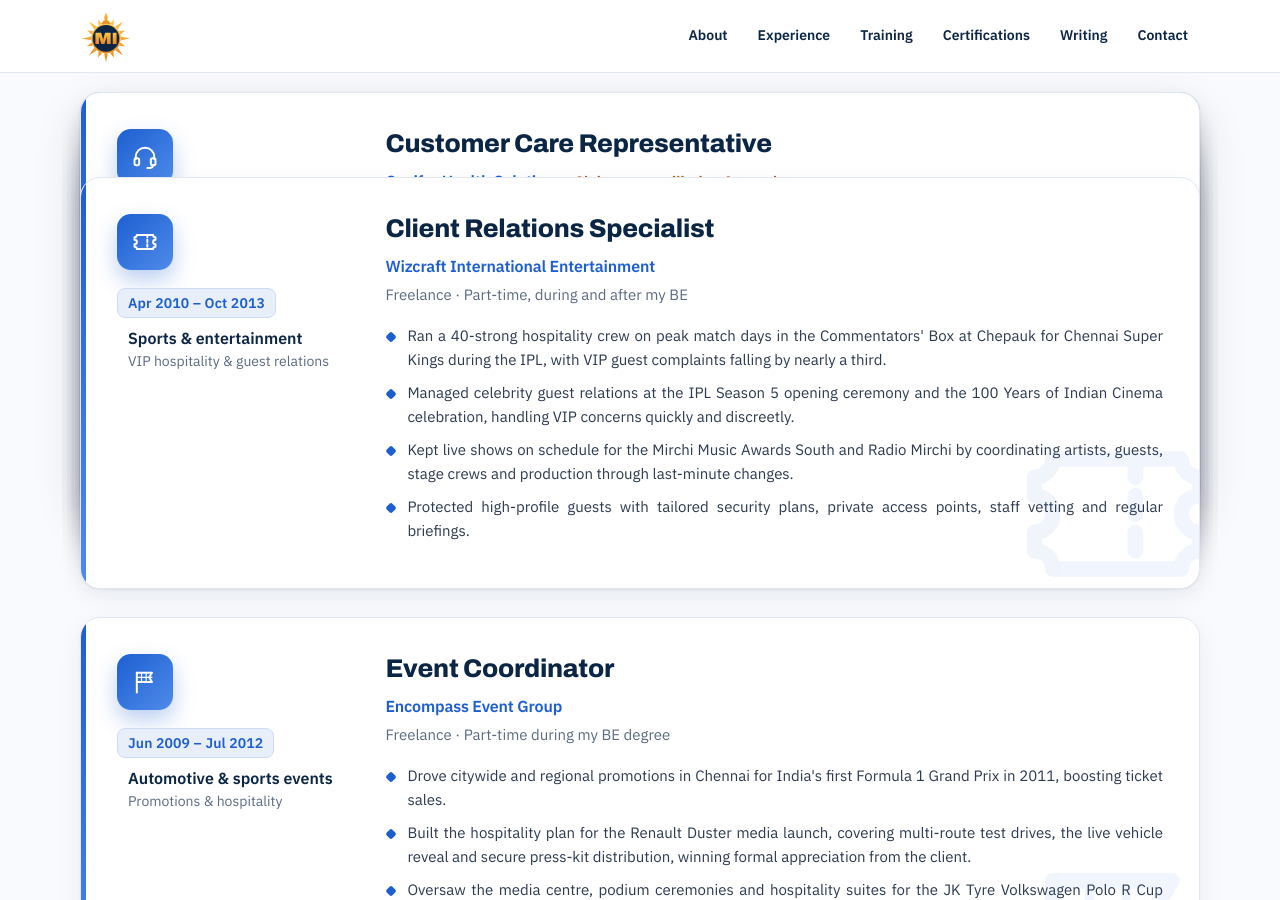
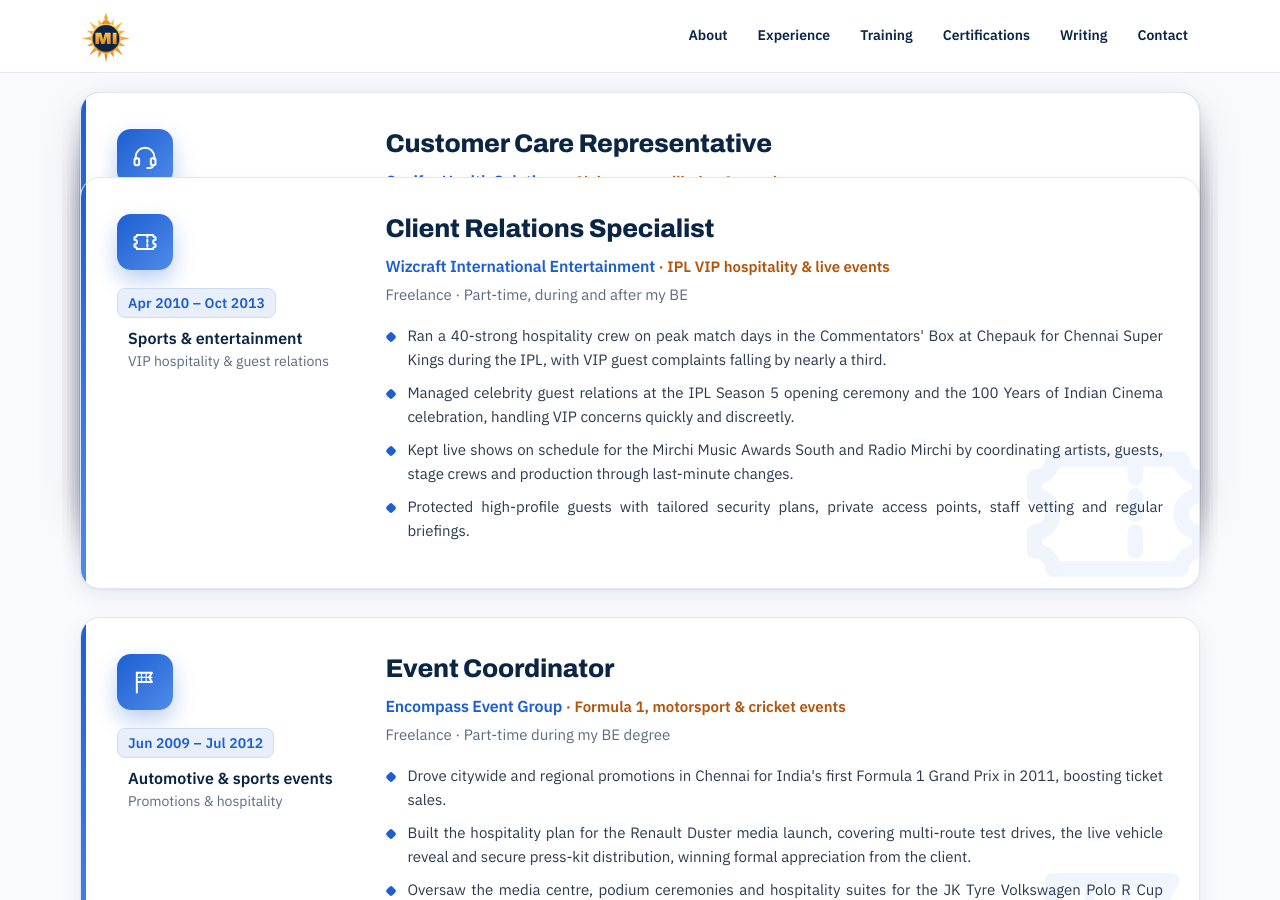
Before and after one commit to Madhan-I/Madhan-I.github.io, a Jekyll site: the page built from index.html, in a window 1280 px wide and 900 px high, scrolled down 5874 px. Built offline with Jekyll 4.4.1, drawn with Linux system fonts in a browser that asks for light colours.

Commit message:
Add work-stream labels to event roles
Co-Authored-By: Claude Opus 5.5 <noreply@anthropic.com>
Claude-Session: https://claude.ai/code/session_01MFRrTt7LBDdX57m85KHNGp

```diff
--- a/_data/profile.yml
+++ b/_data/profile.yml
@@ -211,6 +211,7 @@ experience:
     icon: ticket
     company: Wizcraft International Entertainment
     detail: Freelance · Part-time, during and after my BE
+    project: "IPL VIP hospitality & live events"
     points:
       - "Ran a 40-strong hospitality crew on peak match days in the Commentators' Box at Chepauk for Chennai Super Kings during the IPL, with VIP guest complaints falling by nearly a third."
       - "Managed celebrity guest relations at the IPL Season 5 opening ceremony and the 100 Years of Indian Cinema celebration, handling VIP concerns quickly and discreetly."
@@ -222,6 +223,7 @@ experience:
     icon: flag
     company: Encompass Event Group
     detail: Freelance · Part-time during my BE degree
+    project: "Formula 1, motorsport & cricket events"
     points:
       - "Drove citywide and regional promotions in Chennai for India's first Formula 1 Grand Prix in 2011, boosting ticket sales."
       - "Built the hospitality plan for the Renault Duster media launch, covering multi-route test drives, the live vehicle reveal and secure press-kit distribution, winning formal appreciation from the client."
--- a/index.html
+++ b/index.html
@@ -85,7 +85,7 @@ layout: default
         </div>
         <div class="job-body">
           <h3>{{ job.title }}</h3>
-          {% if job.client %}<p class="org has-client"><b class="client">{{ job.client }}</b>{% if job.project %}<span class="proj"><span class="sep"> · </span>{{ job.project }}</span>{% endif %}<span class="via"><b class="emp">{{ job.company }}</b> · {{ job.detail }}</span></p>{% else %}<p class="org has-client"><b class="client">{{ job.company }}</b><span class="via">{{ job.detail }}</span></p>{% endif %}
+          {% if job.client %}<p class="org has-client"><b class="client">{{ job.client }}</b>{% if job.project %}<span class="proj"><span class="sep"> · </span>{{ job.project }}</span>{% endif %}<span class="via"><b class="emp">{{ job.company }}</b> · {{ job.detail }}</span></p>{% else %}<p class="org has-client"><b class="client">{{ job.company }}</b>{% if job.project %}<span class="proj"><span class="sep"> · </span>{{ job.project }}</span>{% endif %}<span class="via">{{ job.detail }}</span></p>{% endif %}
           <ul>{% for pt in job.points %}<li>{{ pt }}</li>{% endfor %}</ul>
         </div>
         <svg class="job-art" aria-hidden="true"><use href="#i-{{ job.icon | default: 'route' }}"/></svg>
```
